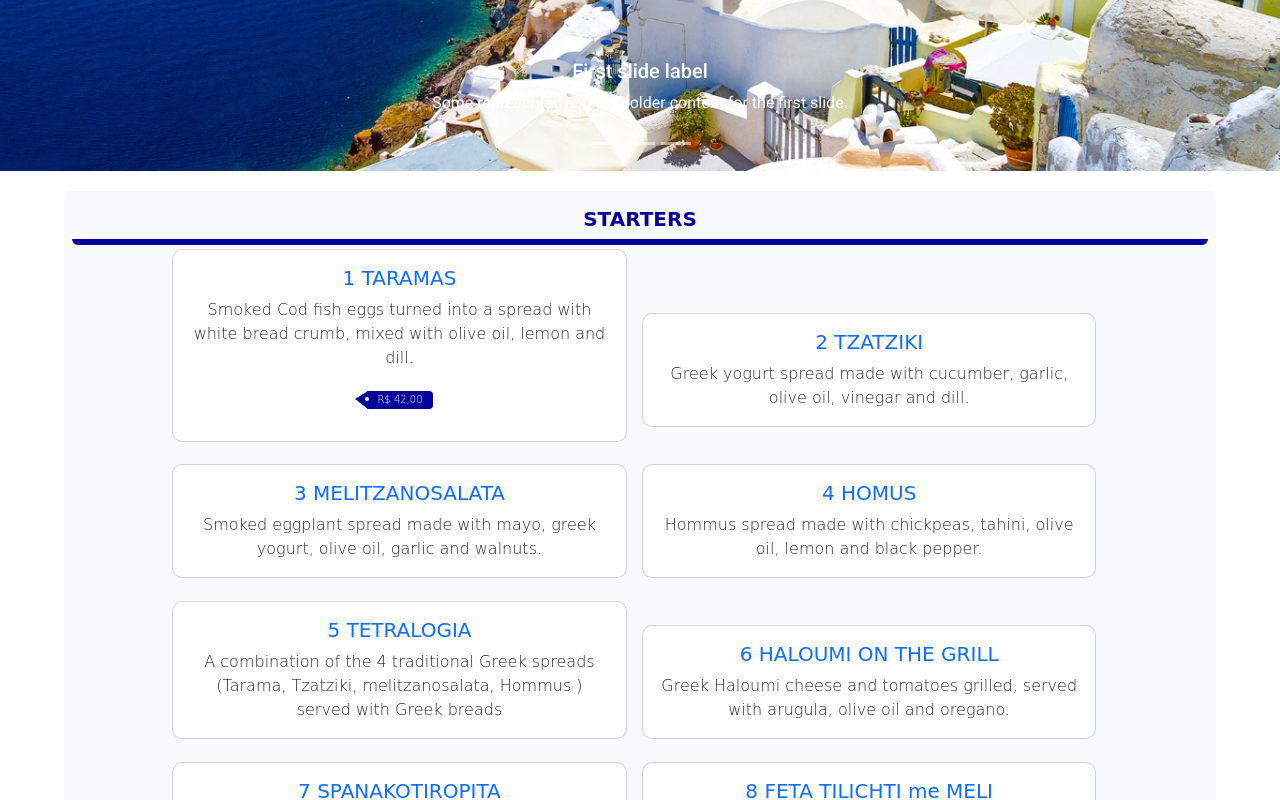
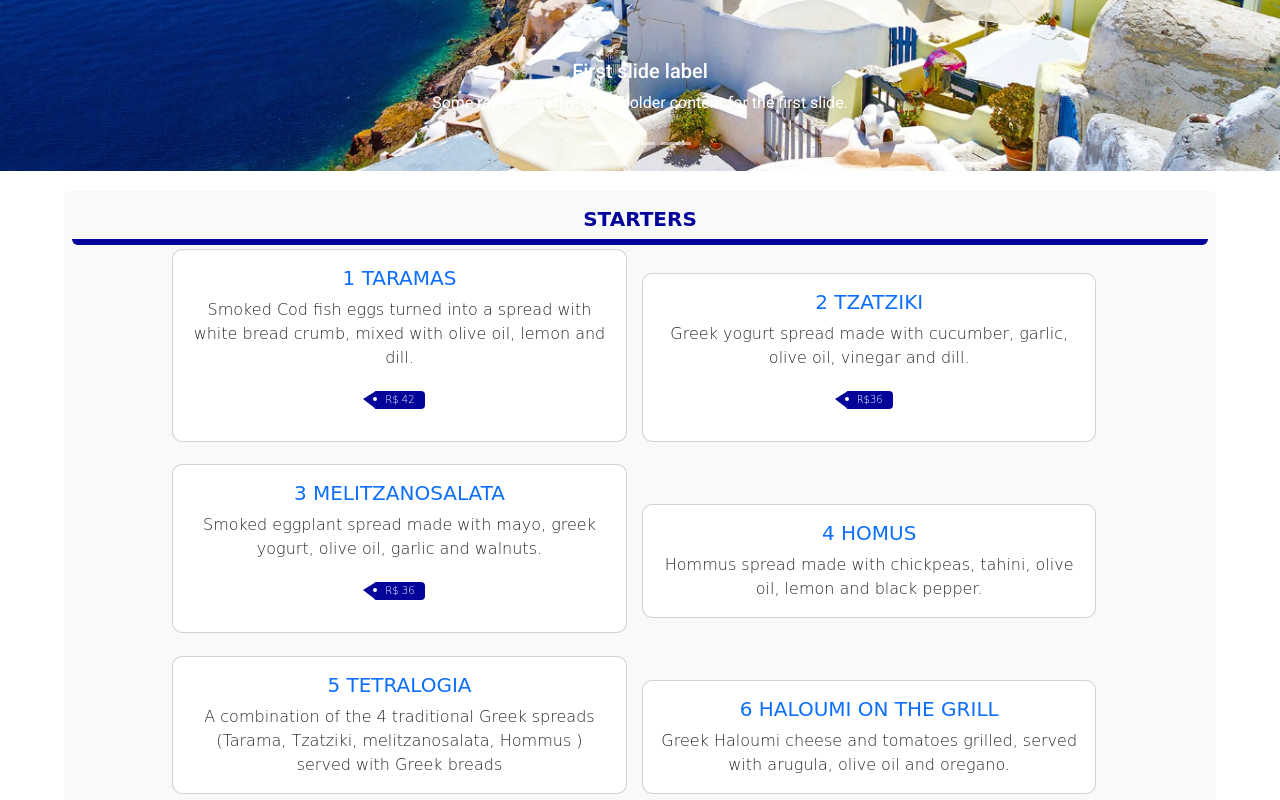
Before and after one commit to Jailsonb87/menuogrego, a plain HTML site: page index.html in a window 1280 px wide. Shown: the part 549-1349 px from the top of the page. Drawn offline with nearby package versions, Linux system fonts and the light colour scheme.

Commit message:
Atualizar o index.html
price

```diff
--- a/index.html
+++ b/index.html
@@ -145,7 +145,7 @@
                         <p class="card-text">Smoked Cod fish eggs turned into a spread with white bread crumb, mixed with olive oil, lemon
                             and dill.
                             </p>
-                         <p class="card-price">R$ 42,00</p>
+                         <p class="card-price">R$ 42</p>
                         </div>
                     </div>
                 </div>
@@ -156,6 +156,7 @@
                         <p class="card-text ">Greek yogurt spread made with cucumber, garlic, olive oil, vinegar and dill.
 
                             </p>
+<p class="card-price">R$36</p>
                         </div>
                     </div>
                 </div>
@@ -166,6 +167,7 @@
                         <p class="card-text">Smoked eggplant spread made with mayo, greek yogurt, olive oil, garlic and walnuts.
 
                             </p>
+<p class="card-price">R$ 36</p>
                         </div>
                     </div>
                 </div>
```
